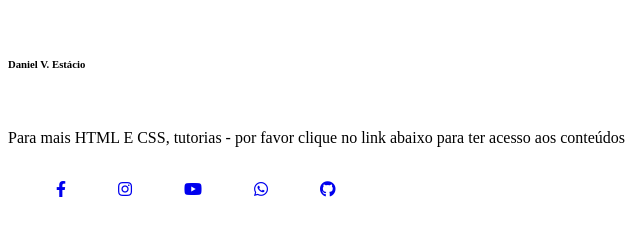
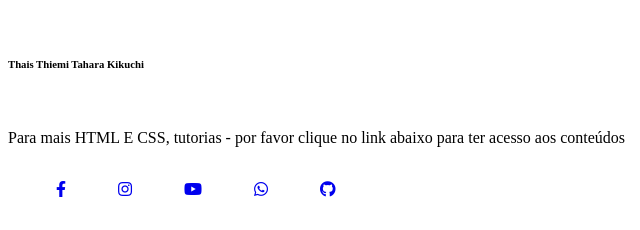
Before and after one commit to thaisthiemitk/portif-lio-, a plain HTML site: page index.html in a window 1280 px wide. Shown: the part 2123-2353 px from the top of the page, 0-640 px from the left. Drawn offline with Linux system fonts and the light colour scheme.

Commit message:
Update index.html

```diff
--- a/index.html
+++ b/index.html
@@ -99,7 +99,7 @@
 
         <!--Rodapé--->
         <footer>
-              <h6>Daniel V. Estácio</h6>
+              <h6>Thais Thiemi Tahara Kikuchi</h6>
             <p>Para mais HTML E CSS, tutorias - por favor clique no link abaixo para ter acesso aos conteúdos</p>
             <div class="Redes-sociais">
                 <a href="#"><i class="fab fa-facebook-f"></i></a>
```
